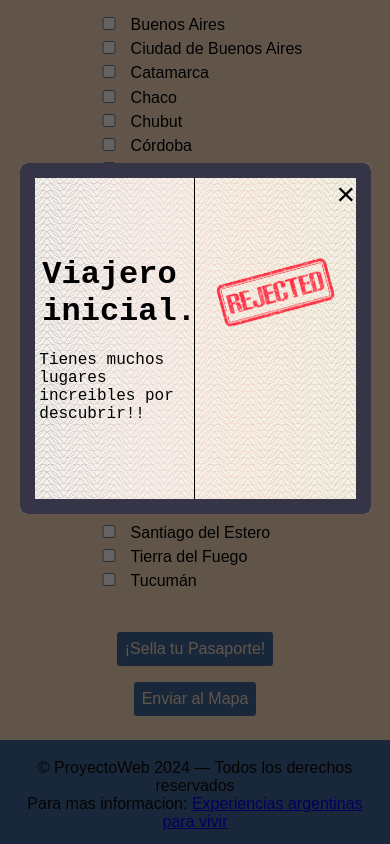
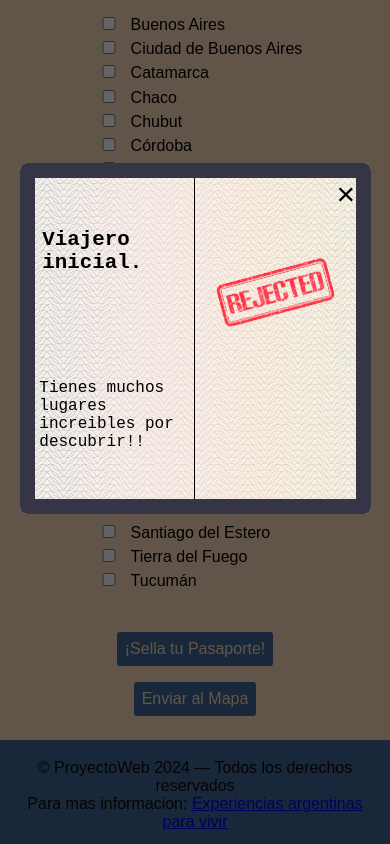
Before and after one commit to Sol6801/TPStaticWeb, a plain HTML site: page pages/passport.html in a window 390 px wide. Both pictures are taken after a click on the button "¡Sella tu Pasaporte!". Shown: the part 274-1118 px from the top of the page. Drawn offline with Linux system fonts and the light colour scheme.

Commit message:
Fix approved stamp responsive

```diff
--- a/pages/passport.html
+++ b/pages/passport.html
@@ -63,7 +63,7 @@
     <div class="passports" id="accepted">
         <button class="close">  × </button>
         <div class="grid-item">
-            <h1 class="bold-text">Viajero recurrente.</h1>
+            <p class="bold-text">Viajero recurrente.</p>
             <br/>
             <p>Felicitaciones, conoces mucho del pais.</p>
         </div>
@@ -76,7 +76,7 @@
  <div class="passports" id="rejected">
         <button class="close">  × </button>
         <div class="grid-item">
-            <h1 class="bold-text">Viajero inicial.</h1>
+            <p class="bold-text">Viajero inicial.</p>
             <br/>
             <p>Tienes muchos lugares increibles por descubrir!!</p>
         </div>
--- a/styles/style.css
+++ b/styles/style.css
@@ -392,13 +392,14 @@ button[type=submit] {
     width: 90%;
     aspect-ratio: 1/1;
     height: auto;
+    max-height: 65%;
     min-width: 300px;
 }
 @import url('https://fonts.googleapis.com/css2?family=OCR+B&display=swap');
 .grid-item {
     display: flex;
     flex-direction: column;
-    justify-content: center;
+    justify-content: space-evenly;
     align-items: center;
     order:-1;
     border-right: black 1px solid;
@@ -417,8 +418,7 @@ button[type=submit] {
 }
 .stamp {
     margin-top: 25%;
-    max-width: 100%;
-    min-width: 100%;
+    width: 100%;
     padding: 1.5em;
     height: auto;
     animation-name: pulse;
@@ -448,7 +448,7 @@ button[type=submit] {
 
 .bold-text {
     font-weight: bold;
-    max-width: 50%;
+    font-size: 1.3rem;
     align-self: flex-start;
     padding: 2%;
 }
@@ -658,7 +658,7 @@ button[type=submit] {
     left: 20%;
     top: 5%;
     max-width: 50%;
-    max-height: 70%;
+    max-height: 65%;
 }
 
 .submit-buttons{
```
